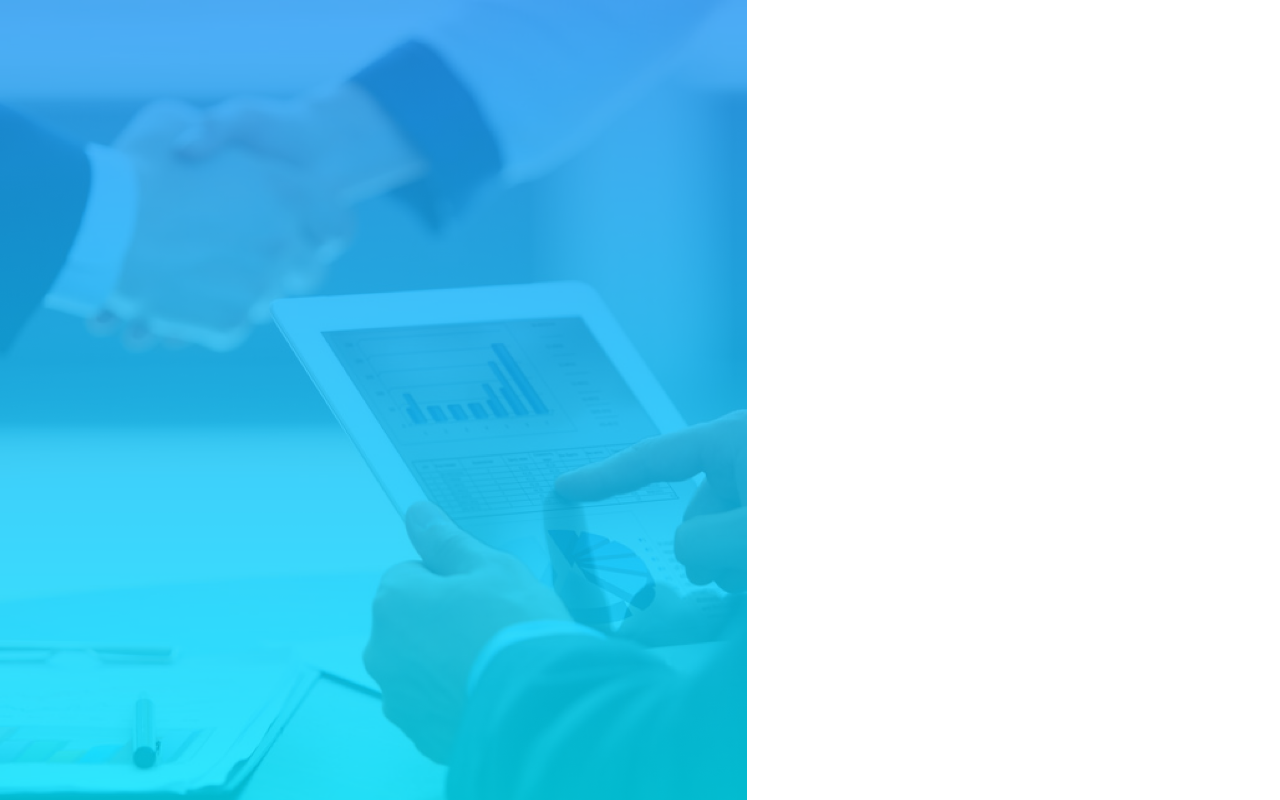
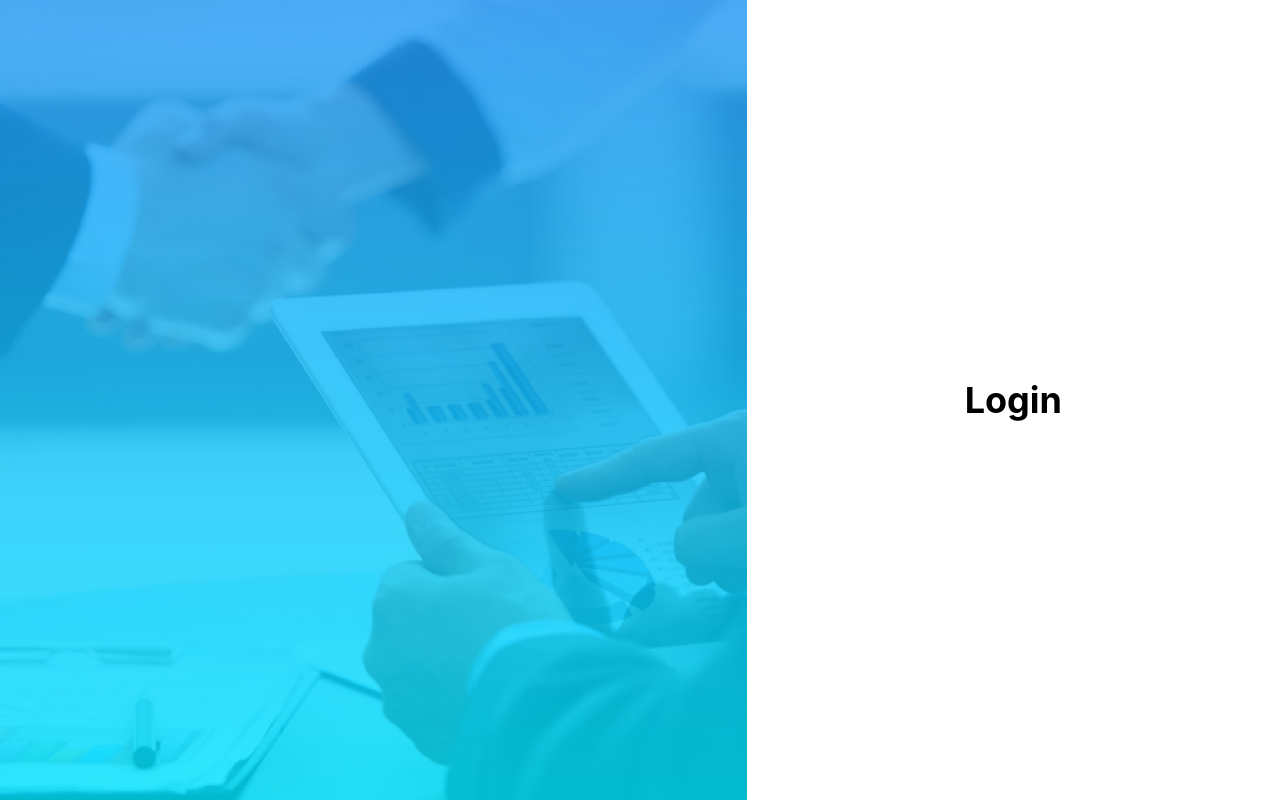
Before and after one commit to leo3210k/User_Page, a Vue app: page / in a window 1280 px wide. Built offline with nearby package versions, Linux system fonts and the light colour scheme.

Commit message:
feat: add form to home

```diff
--- a/src/components/Home.vue
+++ b/src/components/Home.vue
@@ -1,5 +1,10 @@
 <template>
-  <img :src="imageSrc" class="w-7/12 h-screen" alt="login-image">
+  <div class="flex">
+    <img :src="imageSrc" class="w-7/12 h-screen" alt="login-image">
+    <div class="flex flex-col text-4xl font-bold text-black m-auto">
+      <h1>Login</h1>
+    </div>
+  </div>
 </template>
 
 <script>
```
